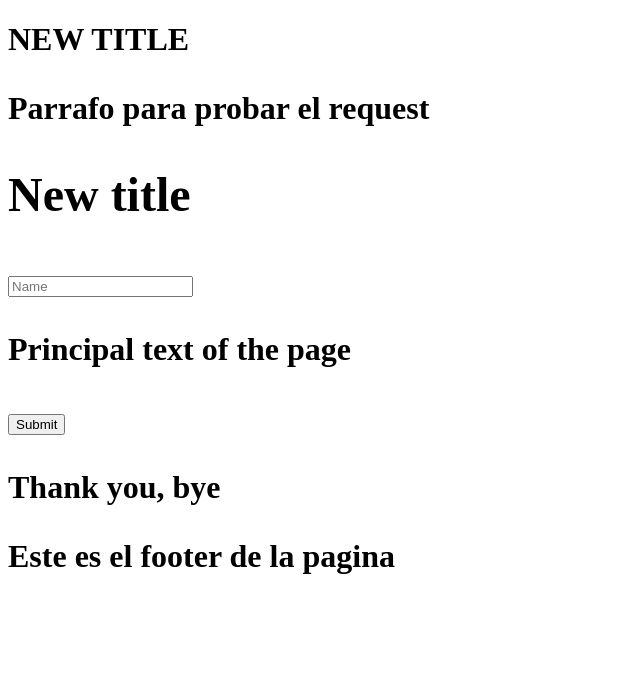
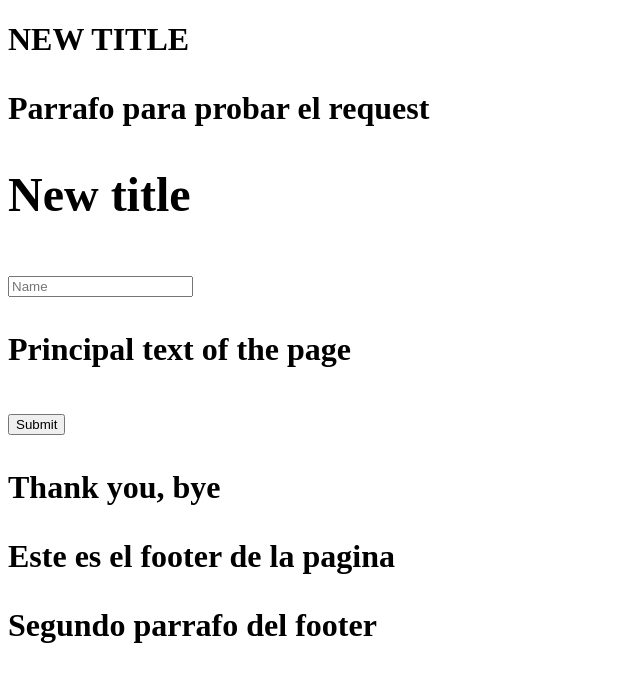
Before and after one commit to yofreee/UltimatePage, a plain HTML site: page index.html in a window 1280 px wide. Shown: the whole page, without its empty margins (0-640 px from the left). Drawn offline with Linux system fonts and the light colour scheme.

Commit message:
Nuevo segundo parrafo del footer

```diff
--- a/index.html
+++ b/index.html
@@ -16,6 +16,7 @@
         <p>Thank you, bye</p>
         <footer>
             <p>Este es el footer de la pagina</p>
+            <p>Segundo parrafo del footer</p>
         </footer>
     </body>
 </html>
```
